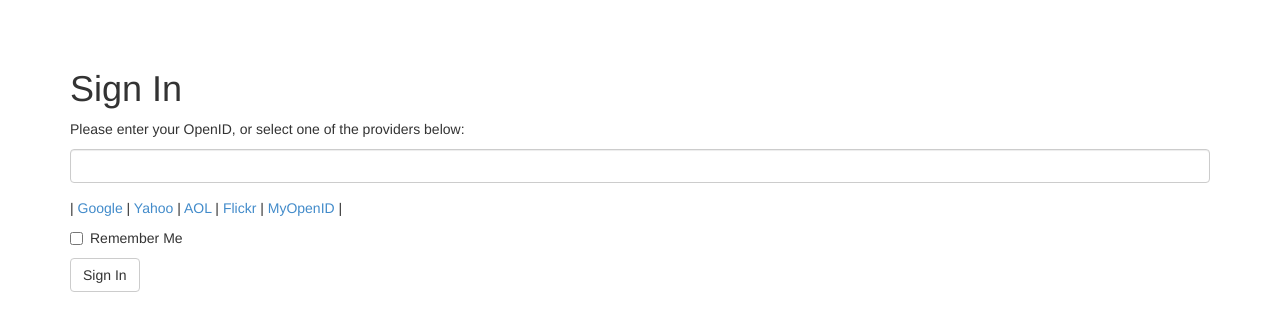
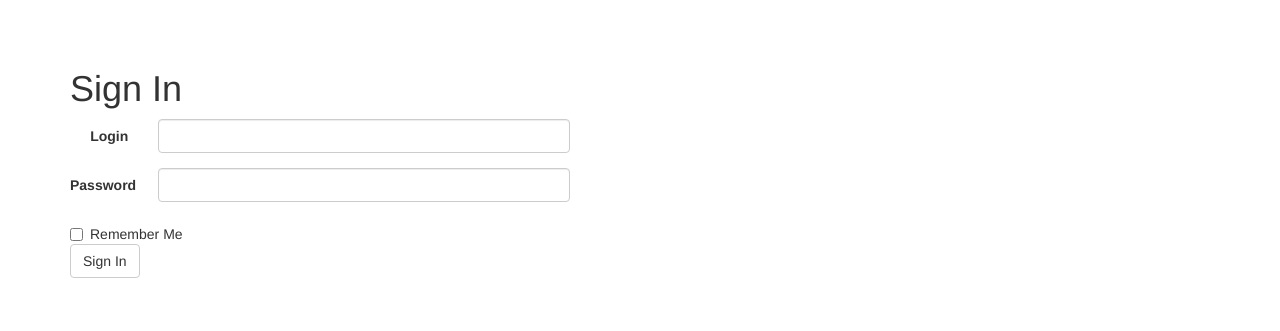
Before and after one commit to cyprieng/cost-sharing, a Flask app: a page that uses app/templates/login.html in a window 1280 px wide. Shown: the part 51-382 px from the top of the page. Run offline with Flask 2, Linux system fonts and the light colour scheme; some libraries are stand-ins or nearby versions.

Commit message:
Change sign in method

```diff
--- a/app/forms.py
+++ b/app/forms.py
@@ -1,11 +1,12 @@
 from flask.ext.wtf import Form
-from wtforms import StringField, BooleanField, TextAreaField, DateField, IntegerField, DecimalField, SelectField
+from wtforms import StringField, BooleanField, TextAreaField, DateField, IntegerField, DecimalField, SelectField, PasswordField
 from wtforms.validators import DataRequired
 import time
 import datetime
 
 class LoginForm(Form):
-    openid = StringField('openid', validators=[DataRequired()])
+    login = StringField('login', validators=[DataRequired()])
+    password = PasswordField('password', validators=[DataRequired()])
     remember_me = BooleanField('remember_me', default=False)
 
 class CreateCommunityForm(Form):
--- a/app/models.py
+++ b/app/models.py
@@ -3,7 +3,8 @@ import hashlib
 
 class User(db.Model):
     id = db.Column(db.Integer, primary_key=True)
-    nickname = db.Column(db.String(64), index=True, unique=True)
+    login = db.Column(db.String(64), index=True, unique=True)
+    password = db.Column(db.String(64))
     email = db.Column(db.String(120), index=True, unique=True)
     shares = db.relationship('Share', backref='author', lazy='dynamic')
     communities_owner = db.relationship('Community', backref='owner', lazy='dynamic')
@@ -27,7 +28,7 @@ class User(db.Model):
         return 'http://www.gravatar.com/avatar/%s?d=mm&s=%d' % (hashlib.md5(self.email.encode('utf-8')).hexdigest(), size)
 
     def __repr__(self):
-        return '<User %r>' % (self.nickname)
+        return '<User %r>' % (self.login)
 
     def getMemberInstance(self, community):
         for m in self.memberOf:
--- a/app/static/css/style.css
+++ b/app/static/css/style.css
@@ -17,6 +17,6 @@
         float:right;
 }
 
-#create_share{
+#create_share, #login{
     max-width:500px;
 }
--- a/app/templates/index.html
+++ b/app/templates/index.html
@@ -8,7 +8,7 @@
                 {% for share in m.community.shares %}
                     <tr>
                         <td>{{ share.title }}</td>
-                        <td>{{ share.author.nickname }}</td>
+                        <td>{{ share.author.login }}</td>
                         <td>{{ share.timestamp }}</td>
                         <td>{{ share.people_in }} / {{ share.number_people }} people</td>
                         <td>${{ share.price_per_people }} / ${{ share.price_total }}</td>
--- a/app/templates/list_community.html
+++ b/app/templates/list_community.html
@@ -21,7 +21,7 @@
             <tr>
                 <td>{{ community.title }}</td>
                 <td>{{ community.desc }}</td>
-                <td>{{ community.owner.nickname }}</td>
+                <td>{{ community.owner.login }}</td>
 
                 {% if user.isMemberValidate(community) %}
                     <td><a class="remove" href="?leave={{ community.id }}"><span class="glyphicon glyphicon-log-out"></a></span></td>
--- a/app/templates/list_demand.html
+++ b/app/templates/list_demand.html
@@ -18,7 +18,7 @@
                 {% if m.user.isMember(community) and not m.user.isMemberValidate(community) %}
                     {%- set _ = row.append(row.pop()+1) -%}
                     <tr>
-                        <td>{{ m.user.nickname }}</td>
+                        <td>{{ m.user.login }}</td>
                         <td>{{ m.user.email }}</td>
                         <td><a class="ok" href="?accept={{ m.user.id }}&amp;community={{ community.id }}"><span class="glyphicon glyphicon-ok"></a></span></td>
                     </tr>
--- a/app/templates/login.html
+++ b/app/templates/login.html
@@ -2,36 +2,30 @@
 {% extends "base.html" %}
 
 {% block content %}
-<script type="text/javascript">
-function set_openid(openid, pr)
-{
-    u = openid.search('<username>')
-    if (u != -1) {
-        // openid requires username
-        user = prompt('Enter your ' + pr + ' username:')
-        openid = openid.substr(0, u) + user
-    }
-    form = document.forms['login'];
-    form.elements['openid'].value = openid
-}
-</script>
 <h1>Sign In</h1>
-<form action="" method="post" name="login">
+<form id="login" action="" method="post" name="login" class="form-horizontal">
     {{ form.hidden_tag() }}
-    <p>
-        Please enter your OpenID, or select one of the providers below:<br>
+    <div class="form-group {% if form.login.errors %}has-error{% endif %}">
+        <label class="control-label col-sm-2" for="login">Login</label>
+        {% for error in form.login.errors %}
+          <label class="control-label" for="login">{{error}}</label>
+        {% endfor %}
 
-        <div class="form-group {% if form.openid.errors %}has-error{% endif %}">
-            {% for error in form.openid.errors %}
-              <label class="control-label" for="inputError1">{{error}}</label>
-            {% endfor %}
-            {{ form.openid(size=80, class="form-control") }}
+        <div class="col-sm-10">
+            {{ form.login(size=80, class="form-control") }}
         </div>
+    </div>
 
-        |{% for pr in providers %}
-          <a href="javascript:set_openid('{{ pr.url }}', '{{ pr.name }}');">{{ pr.name }}</a> |
+    <div class="form-group {% if form.password.errors %}has-error{% endif %}">
+        <label class="control-label col-sm-2" for="password">Password</label>
+        {% for error in form.password.errors %}
+          <label class="control-label" for="password">{{error}}</label>
         {% endfor %}
-    </p>
+
+        <div class="col-sm-10">
+            {{ form.password(size=80, class="form-control") }}
+        </div>
+    </div>
 
     <div class="checkbox">
         <label>
--- a/app/views.py
+++ b/app/views.py
@@ -3,6 +3,7 @@ from flask.ext.login import login_user, logout_user, current_user, login_require
 from app import app, db, lm, oid
 from .forms import LoginForm, CreateCommunityForm, SearchCommunityForm, CreateShareForm
 from .models import User, Community, Share
+import hashlib
 
 @lm.user_loader
 def load_user(id):
@@ -20,38 +21,33 @@ def index():
                            members=members)
 
 @app.route('/login', methods=['GET', 'POST'])
-@oid.loginhandler
 def login():
     if g.user is not None and g.user.is_authenticated():
         return redirect(url_for('index'))
+
     form = LoginForm()
     if form.validate_on_submit():
         session['remember_me'] = form.remember_me.data
-        return oid.try_login(form.openid.data, ask_for=['nickname', 'email'])
+
+        user = User.query.filter_by(login=form.login.data).first()
+        if user is None:
+            login = form.login.data
+            password = hashlib.md5(form.password.data.encode('utf-8')).hexdigest()
+            user = User(login=login, password=password)
+            db.session.add(user)
+            db.session.commit()
+
+        remember_me = False
+        if 'remember_me' in session:
+            remember_me = session['remember_me']
+            session.pop('remember_me', None)
+
+        login_user(user, remember = remember_me)
+        return redirect(request.args.get('next') or url_for('index'))
     return render_template('login.html',
                            title='Sign In',
                            form=form,
                            providers=app.config['OPENID_PROVIDERS'])
-
-@oid.after_login
-def after_login(resp):
-    if resp.email is None or resp.email == "":
-        flash('Invalid login. Please try again.')
-        return redirect(url_for('login'))
-    user = User.query.filter_by(email=resp.email).first()
-    if user is None:
-        nickname = resp.nickname
-        if nickname is None or nickname == "":
-            nickname = resp.email.split('@')[0]
-        user = User(nickname=nickname, email=resp.email)
-        db.session.add(user)
-        db.session.commit()
-    remember_me = False
-    if 'remember_me' in session:
-        remember_me = session['remember_me']
-        session.pop('remember_me', None)
-    login_user(user, remember = remember_me)
-    return redirect(request.args.get('next') or url_for('index'))
 
 @app.before_request
 def before_request():
--- a/requirements.txt
+++ b/requirements.txt
@@ -3,7 +3,6 @@ Flask==0.10.1
 Flask-Babel==0.9
 Flask-Login==0.2.11
 Flask-Mail==0.9.0
-Flask-OpenID==1.2.1
 Flask-SQLAlchemy==2.0
 Flask-WTF==0.10.2
 Flask-WhooshAlchemy==0.56
```
Also changed, not shown: db_repository/versions/017_migration.py (added, +38 -0 lines).
